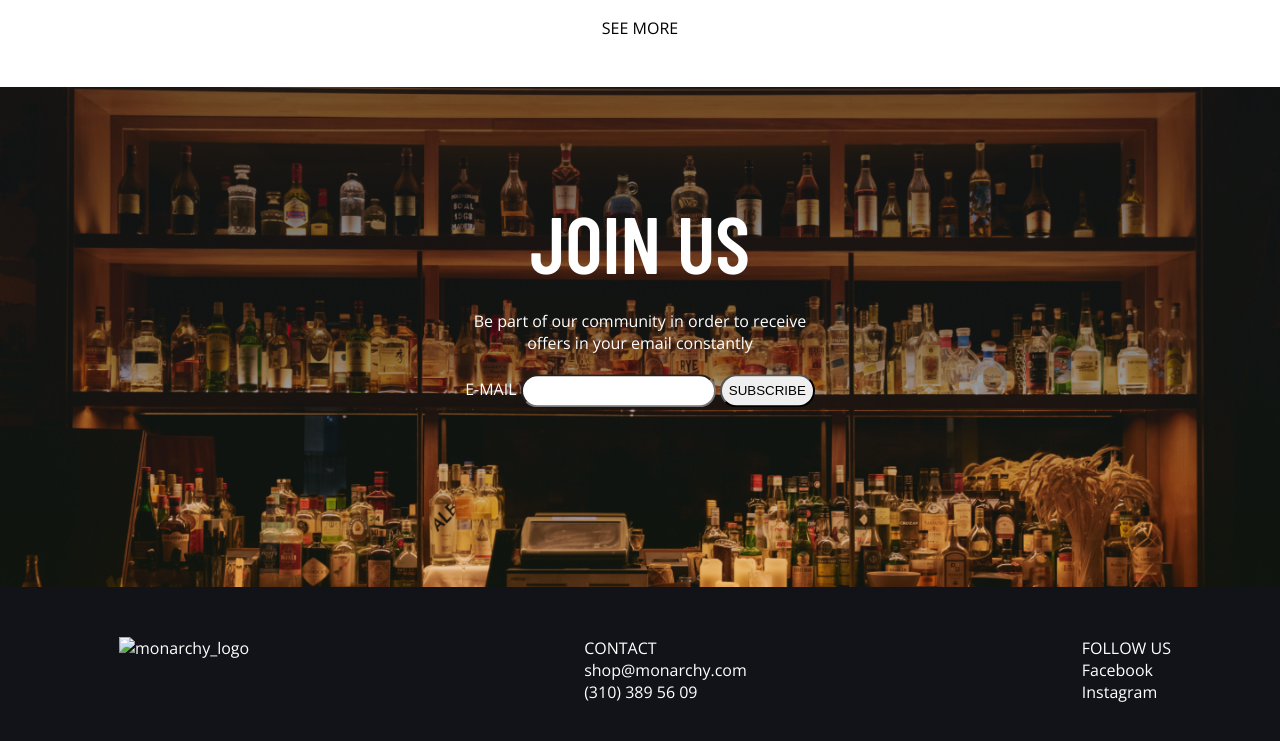
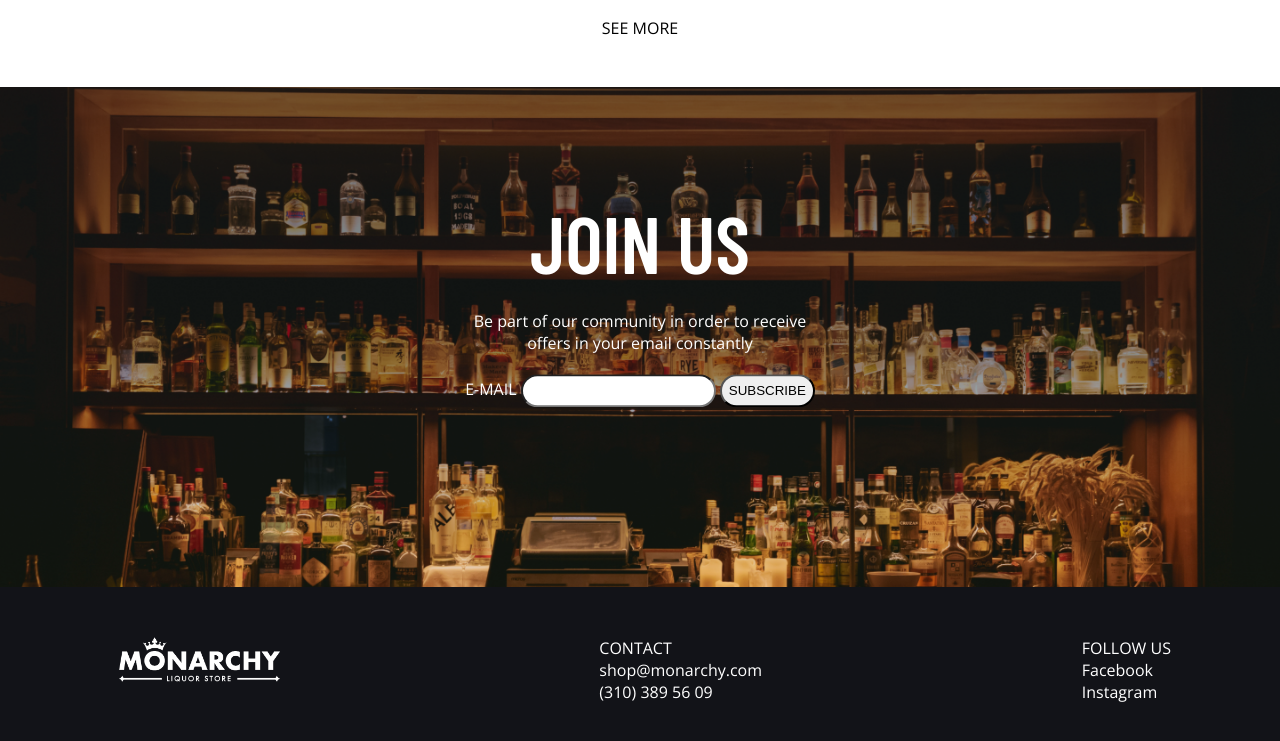
Before and after one commit to sarango25/LandingPage_Monarchy, a plain HTML site: page index.html in a window 1280 px wide. Shown: the part 2364-3105 px from the top of the page. Drawn offline with nearby package versions, Linux system fonts and the light colour scheme.

Commit message:
icons loaded

```diff
--- a/index.html
+++ b/index.html
@@ -166,7 +166,7 @@
       <footer class="footer">
          <div class="footer__items">
             <a href="#" class="logo" >
-            <img src="./img/logo_web.png" alt="monarchy_logo" height="45">
+            <img src="./img/monarchy_logo.png" alt="monarchy_logo" height="45">
             </a>
             <div>
                <ul class="contact">
```
